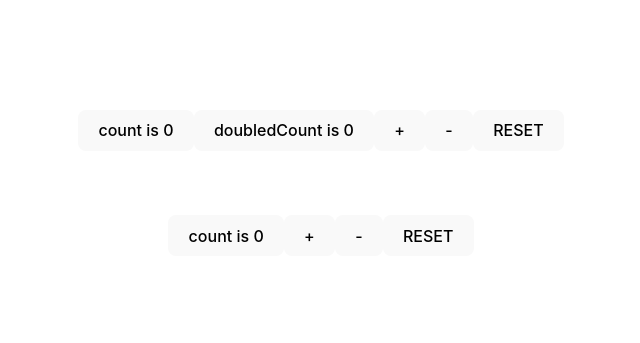
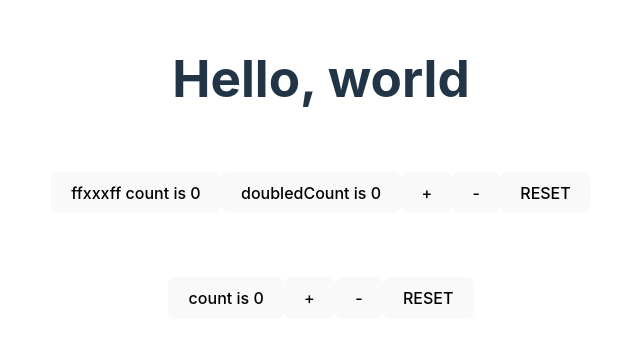
Before and after one commit to developer-1px/ReactForge, a React (Vite) app: page / in a window 1280 px wide. Shown: the part 217-560 px from the top of the page, without its empty margins (319-959 px from the left). Built offline with nearby package versions, Linux system fonts and the light colour scheme.

Commit message:
useStore 기능 완성!. React에서 사용할 수 있는 구성 완료!

```diff
--- a/src/App.tsx
+++ b/src/App.tsx
@@ -12,7 +12,9 @@ interface Actions {
   RESET(): void
 }
 
-const {store, reducer, dispatch, useStore} = createStore<State, Actions>()
+const {store, reducer, useStore} = createStore<State, Actions>()
+
+console.warn("createStore", store)
 
 store.count = reducer(0, (on) => {
   on.INCREASE((state) => (by) => (state.count += by))
@@ -31,7 +33,9 @@ store.doubledCount = reducer((state) => state.count * 2)
 function Counter2() {
   console.log("Counter2: re-render")
 
-  const {count2} = useStore("counter2")
+  const {count2, dispatch} = useStore("counter2")
+
+  console.warn("count2", count2)
 
   const 증가 = () => dispatch.INCREASE2(1)
 
@@ -52,9 +56,7 @@ function Counter2() {
 }
 
 function Counter() {
-  console.log("Counter: re-render")
-
-  const {count, doubledCount} = useStore("counter")
+  const {dispatch, count, doubledCount} = useStore("counter")
 
   const 증가 = () => dispatch.INCREASE(1)
 
@@ -65,7 +67,7 @@ function Counter() {
   return (
     <>
       <div className="card">
-        <button onClick={증가}>count is {count}</button>
+        <button onClick={증가}>ffxxxff count is {count}</button>
         <button onClick={증가}>doubledCount is {doubledCount}</button>
         <button onClick={증가}>+</button>
         <button onClick={감소}>-</button>
@@ -80,6 +82,7 @@ function App() {
 
   return (
     <>
+      <h1>Hello, world</h1>
       {/*<Timer />*/}
       <Counter />
       <Counter2 />
--- a/src/test/createStore.ts
+++ b/src/test/createStore.ts
@@ -1,5 +1,5 @@
 import {createPathProxy, getValueFromPath, ReflectGet, ReflectSet} from "./createPathProxy.ts"
-import {useEffect, useMemo, useState} from "react"
+import {useEffect, useMemo, useRef, useState} from "react"
 
 const isObject = (obj: unknown): obj is object => Object(obj) === obj
 
@@ -91,6 +91,8 @@ const getComputedValueFromStore = ($store: object, path: string[], prop: string)
 type SubscribeCallback = (...args: unknown[]) => void
 const stateMutations = new Set<SubscribeCallback>()
 
+window.stateMutations = stateMutations
+
 const subscribeStateMutation = (callback: SubscribeCallback) => {
   stateMutations.add(callback)
   return () => stateMutations.delete(callback)
@@ -149,22 +151,24 @@ const createStateProxy = <State extends object>($store: State, $state: State, na
     return {get, set}
   }) as State
 
+  const unsubscribe = () => {}
+
   // 변경사항이 생기면 version을 올린다.
-  const unsubscribe = subscribeStateMutation((target, path, prop) => {
-    // @FIXME: 이거 없애는 법을 고민해보자!
-    if ($state !== target) {
-      return
-    }
-
-    // version up!
-    const pathString = makePathString(path, prop)
-
-    if (deps.has(pathString)) {
-      version.value++
-
-      console.log(name, version)
-    }
-  })
+  // const unsubscribe = subscribeStateMutation((target, path, prop) => {
+  //   // @FIXME: 이거 없애는 법을 고민해보자!
+  //   if ($state !== target) {
+  //     return
+  //   }
+  //
+  //   // version up!
+  //   const pathString = makePathString(path, prop)
+  //
+  //   if (deps.has(pathString)) {
+  //     version.value++
+  //
+  //     console.log(name, version)
+  //   }
+  // })
 
   return [state, unsubscribe, version, deps] as const
 }
@@ -390,34 +394,35 @@ export const createStore = <State extends object, Actions>() => {
   //
   // --- React
   const useStore = (name: string) => {
-    const [$state, unsubscribeState, version, deps] = useMemo(() => {
-      console.log("???")
-      return createState(name)
-    }, [])
+    const [state, unsubscribeState, version, deps] = createState(name)
 
-    const [state, setState] = useState($state)
+    const [ver, setVersion] = useState(0)
+    const isUnsubscribed = useRef(false)
 
-    window.state = state
+    const unsubscribe = subscribeStateMutation((target, path, prop) => {
+      if (state.valueOf() !== target) return
 
-    // @FIXME: 어라? version이 필요가 없네??
-    useEffect(() => {
-      const unsubscribe = subscribeStateMutation((target, path, prop) => {
-        const pathString = makePathString(path, prop)
-
-        console.log("name", name, deps, target)
-
-        if (deps.has(pathString)) {
-          setState(new Proxy($state, {}))
-        }
-      })
-      return () => {
+      const pathString = makePathString(path, prop)
+      if (deps.has(pathString)) {
+        isUnsubscribed.current = true
         unsubscribeState()
         unsubscribe()
+        setVersion(ver + 1)
+      }
+    })
+
+    useEffect(() => {
+      return () => {
+        if (!isUnsubscribed) {
+          isUnsubscribed.current = false
+          unsubscribeState()
+          unsubscribe()
+        }
       }
     }, [])
 
     state.dispatch = dispatch
-    return state
+    return state as State & {dispatch: Actions}
   }
 
   return {store, reducer, createState, dispatch, useStore, $store, $state}
```
Also changed, not shown: 1 other file (tests, documents, lock files or other folders).
